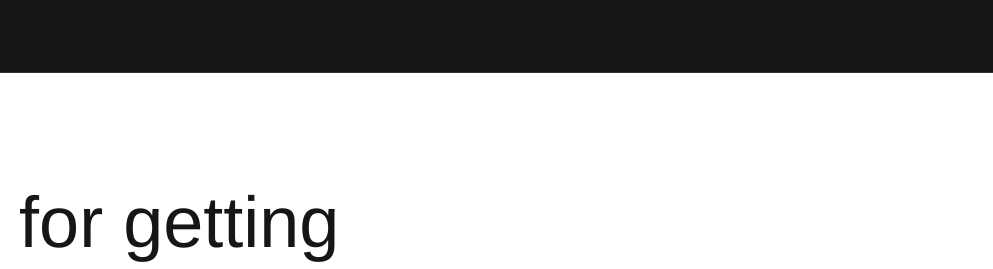
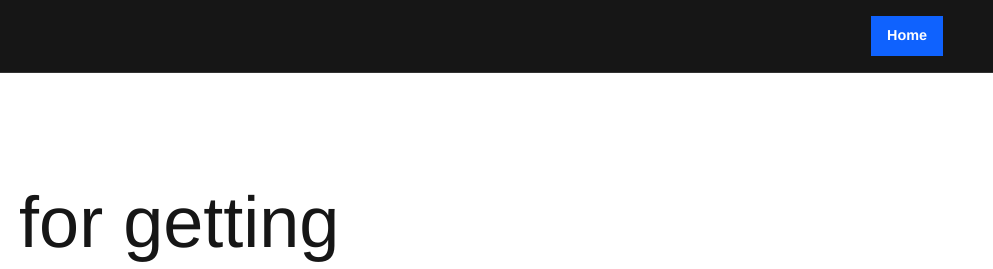
Before and after one commit to Adithyashetty2002/Bicycle, a plain HTML site: page site/thank-you/index.html in a window 1280 px wide. Shown: the top 269 px of the page, 287-1280 px from the left. Drawn offline with Linux system fonts and the light colour scheme.

Commit message:
Add Home button to thank-you page

```diff
--- a/site/thank-you/index.html
+++ b/site/thank-you/index.html
@@ -1 +1 @@
-<!doctype html><html lang="en"><head><meta charset="utf-8"><meta name="viewport" content="width=device-width, initial-scale=1"><meta name="robots" content="noindex"><link rel="icon" href="/assets/icons/favicon.svg" type="image/svg+xml"><link rel="stylesheet" href="/assets/css/styles.css"><link rel="stylesheet" href="/assets/css/refinement.css"><title>Thank you | Vayu Bicycles</title></head><body><header class="site-header"><div class="shell header-inner"><a class="brand" href="/"><span class="brand-mark" aria-hidden="true"><span></span><span></span></span><span>VAYU</span></a></div></header><main class="thank-you"><div class="shell"><p class="eyebrow">Enquiry received</p><h1>Thanks for getting in touch.</h1><p class="lead">Your message has been sent to the Vayu team. We will use the details you provided only to respond to this enquiry.</p><a class="button button-primary" href="/bicycles/">Continue exploring bicycles</a></div></main><footer class="site-footer"><div class="shell footer-bottom"><p>© <span data-current-year></span> Vayu Bicycles.</p><p><a href="/privacy/">Privacy</a></p></div></footer><script src="/assets/js/site.js"></script></body></html>
+<!doctype html><html lang="en"><head><meta charset="utf-8"><meta name="viewport" content="width=device-width, initial-scale=1"><meta name="robots" content="noindex"><link rel="icon" href="/assets/icons/favicon.svg" type="image/svg+xml"><link rel="stylesheet" href="/assets/css/styles.css"><link rel="stylesheet" href="/assets/css/refinement.css"><title>Thank you | Vayu Bicycles</title></head><body><header class="site-header"><div class="shell header-inner"><a class="brand" href="/"><span class="brand-mark" aria-hidden="true"><span></span><span></span></span><span>VAYU</span></a><nav id="site-nav" class="site-nav" aria-label="Primary navigation"><a class="nav-contact" href="/" data-home-link>Home</a></nav></div></header><main class="thank-you"><div class="shell"><p class="eyebrow">Enquiry received</p><h1>Thanks for getting in touch.</h1><p class="lead">Your message has been sent to the Vayu team. We will use the details you provided only to respond to this enquiry.</p><a class="button button-primary" href="/bicycles/">Continue exploring bicycles</a></div></main><footer class="site-footer"><div class="shell footer-bottom"><p>© <span data-current-year></span> Vayu Bicycles.</p><p><a href="/privacy/">Privacy</a></p></div></footer><script src="/assets/js/site.js"></script></body></html>
```
